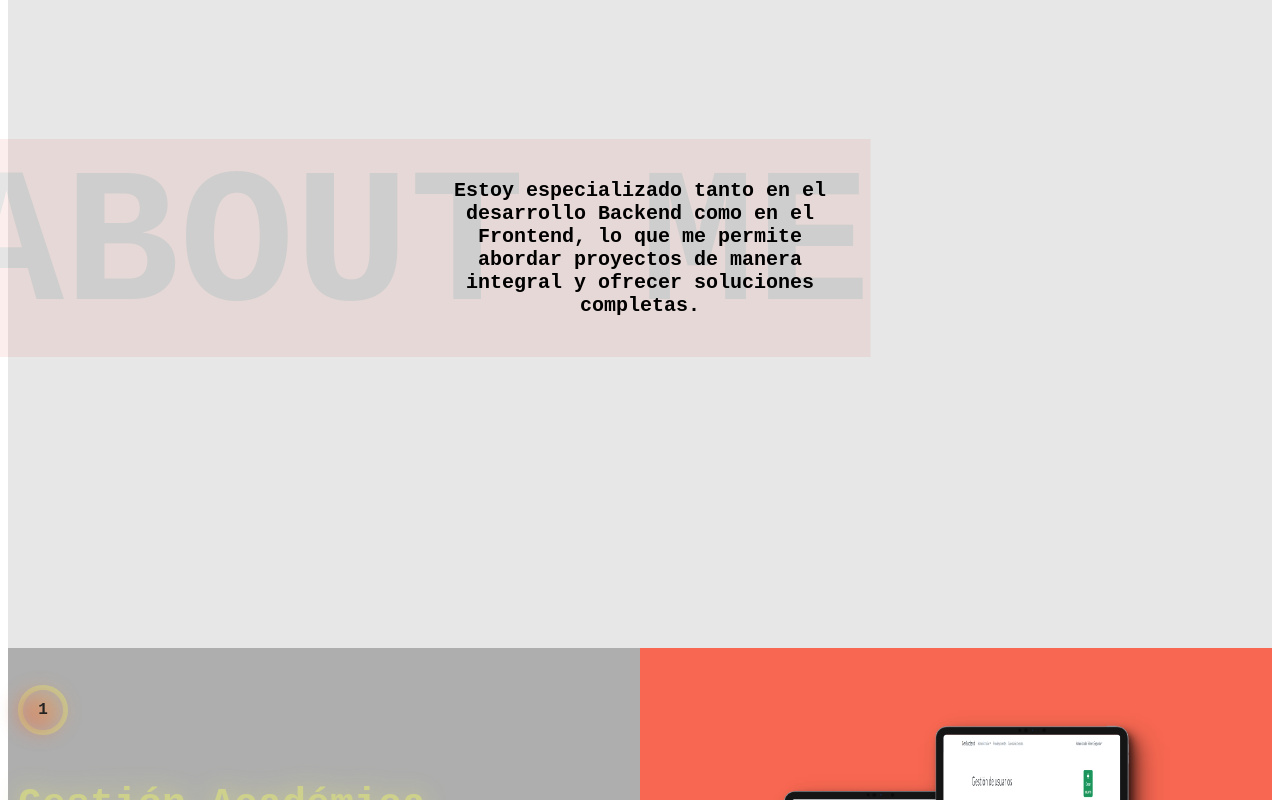
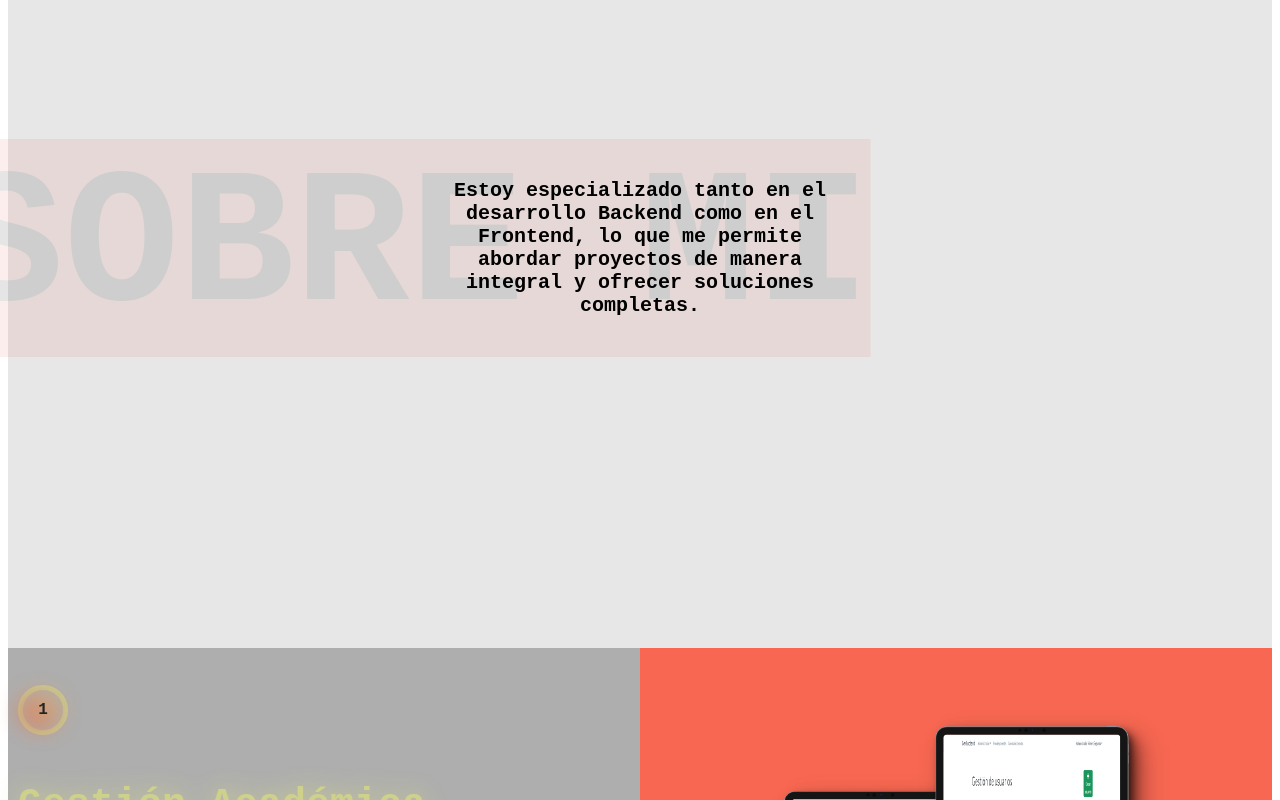
Before and after one commit to FernanDezlo92/PortFolioFernan.github.io, a React (Vite) app: page / in a window 1280 px wide. Shown: the part 960-1760 px from the top of the page. Built offline with nearby package versions, Linux system fonts and the light colour scheme; a web font is replaced by a local one.

Commit message:
uppercase

```diff
--- a/src/view/AboutMe.jsx
+++ b/src/view/AboutMe.jsx
@@ -31,7 +31,7 @@ export default function AboutMe() {
 
   return (
     <div className="aboutMe">
-      <div className="about about-component-aboutme">ABOUT ME</div>
+      <div className="about about-component-aboutme">SOBRE MI</div>
       <div className="textoAboutMe">
         Estoy especializado tanto en el desarrollo Backend como en el Frontend,
         lo que me permite abordar proyectos de manera integral y ofrecer
--- a/src/view/Contact.jsx
+++ b/src/view/Contact.jsx
@@ -47,7 +47,7 @@ export default function Contact() {
   }, [screenWidth]);
   return (
     <div className="contactMe">
-      <div className="contact">Contact</div>
+      <div className="contact">CONTACTO</div>
       <div className="textoContactMe">
         <div className="contacIconosParrafo">
           <a href="https://github.com/FernanDezlo92" target="blank">
```
